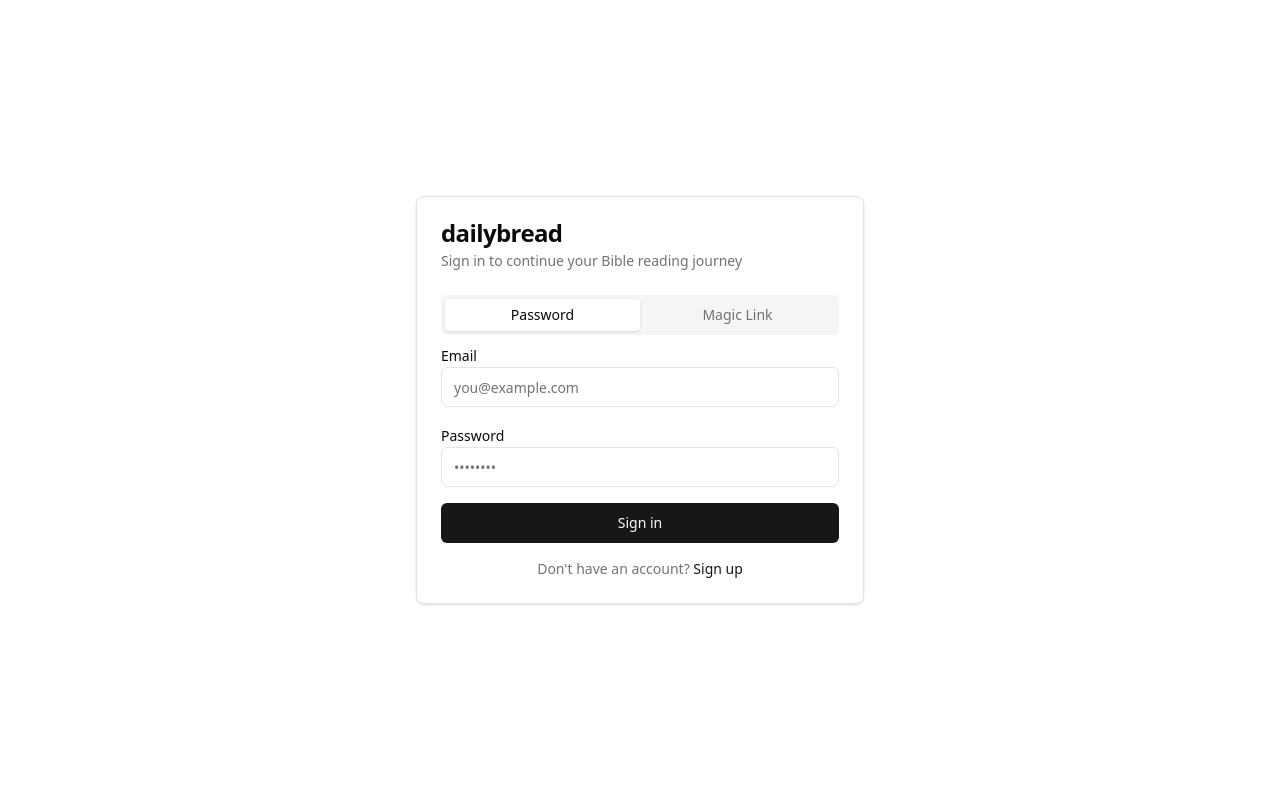
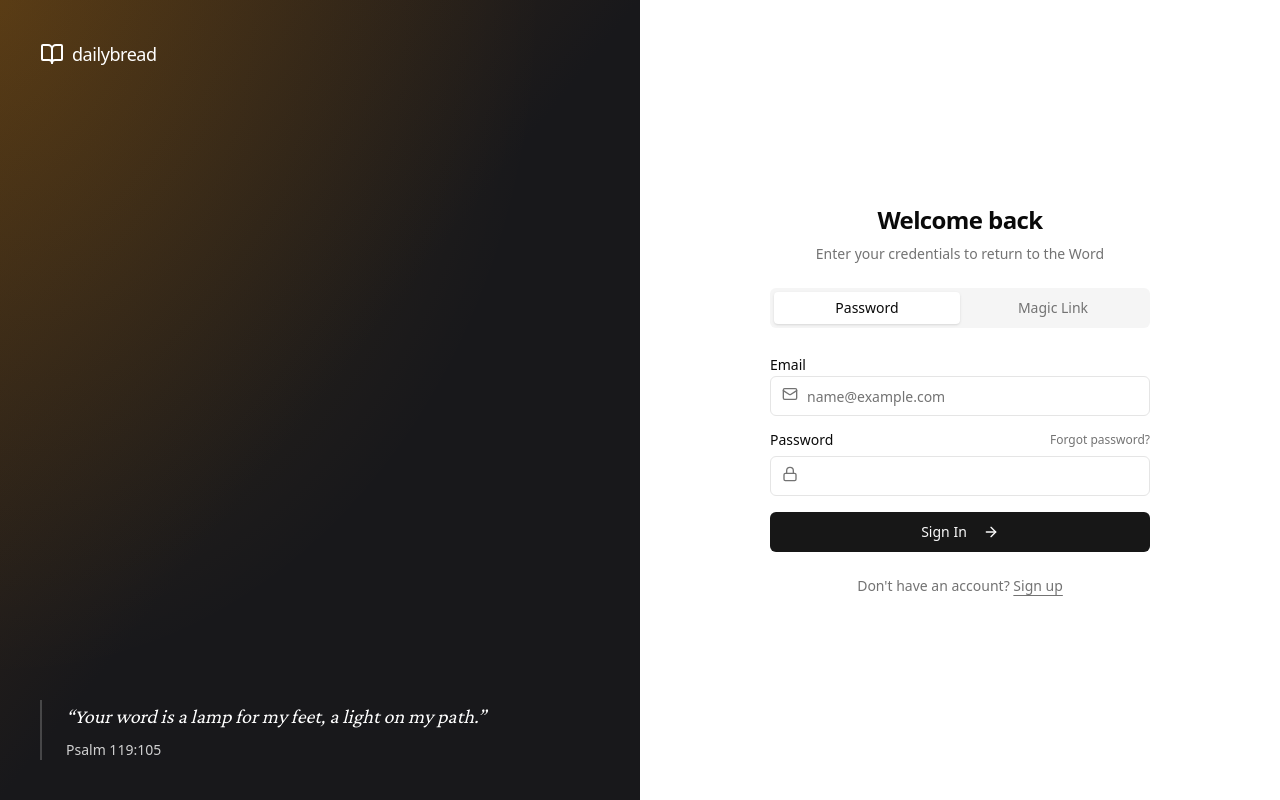
Before and after one commit to lukemoderwell/dailybread, a Next.js app: page /login in a window 1280 px wide. Built offline with nearby package versions, Linux system fonts and the light colour scheme; no server answers.

Commit message:
v0.32: login styling

```diff
--- /dev/null
+++ b/app/(auth)/layout.tsx
@@ -0,0 +1,49 @@
+import Link from 'next/link';
+import { BookOpen } from 'lucide-react';
+
+export default function AuthLayout({
+  children,
+}: {
+  children: React.ReactNode;
+}) {
+  return (
+    <div className="container relative h-screen flex-col items-center justify-center grid lg:max-w-none lg:grid-cols-2 lg:px-0">
+      <div className="relative hidden h-full flex-col bg-muted p-10 text-white dark:border-r lg:flex">
+        <div className="absolute inset-0 bg-zinc-900" />
+        {/* Gradient overlay */}
+        <div
+          className="absolute inset-0"
+          style={{
+            background: 'linear-gradient(to bottom right, rgba(217, 119, 6, 0.2), rgba(24, 24, 27, 0.4), rgba(24, 24, 27, 0.9))'
+          }}
+        />
+        <div
+          className="absolute inset-0"
+          style={{
+            background: 'radial-gradient(ellipse at top left, rgba(245, 158, 11, 0.15), transparent 60%)'
+          }}
+        />
+
+        <div className="relative z-20 flex items-center text-lg font-medium tracking-tight">
+          <BookOpen className="mr-2 h-6 w-6" />
+          dailybread
+        </div>
+        <div className="relative z-20 mt-auto">
+          <blockquote className="space-y-2 border-l-2 border-white/20 pl-6">
+            <p className="text-xl italic leading-relaxed font-(family-name:--font-crimson)">
+              &ldquo;Your word is a lamp for my feet, a light on my path.&rdquo;
+            </p>
+            <footer className="text-sm font-medium opacity-80">
+              Psalm 119:105
+            </footer>
+          </blockquote>
+        </div>
+      </div>
+      <div className="p-4 lg:p-8">
+        <div className="mx-auto flex w-full flex-col justify-center space-y-6 sm:w-[380px]">
+          {children}
+        </div>
+      </div>
+    </div>
+  );
+}
--- a/app/(auth)/login/page.tsx
+++ b/app/(auth)/login/page.tsx
@@ -6,16 +6,10 @@ import { createSupabaseBrowserClient } from '@/lib/supabase/client';
 import { Button } from '@/components/ui/button';
 import { Input } from '@/components/ui/input';
 import { Label } from '@/components/ui/label';
-import {
-  Card,
-  CardContent,
-  CardDescription,
-  CardHeader,
-  CardTitle,
-} from '@/components/ui/card';
 import { Tabs, TabsContent, TabsList, TabsTrigger } from '@/components/ui/tabs';
 import { toast } from 'sonner';
 import Link from 'next/link';
+import { Loader2, BookOpen, Mail, Lock, ArrowRight } from 'lucide-react';
 
 export default function LoginPage() {
   const router = useRouter();
@@ -81,17 +75,20 @@ export default function LoginPage() {
   };
 
   return (
-    <div className="flex min-h-screen items-center justify-center p-4">
-      <Card className="w-full max-w-md">
-        <CardHeader>
-          <CardTitle>dailybread</CardTitle>
-          <CardDescription>
-            Sign in to continue your Bible reading journey
-          </CardDescription>
-        </CardHeader>
-        <CardContent>
+    <>
+      <div className="flex flex-col space-y-2 text-center items-center">
+        <div className="flex h-10 w-10 items-center justify-center rounded-lg bg-primary/10 lg:hidden">
+          <BookOpen className="h-6 w-6 text-primary" />
+        </div>
+        <h1 className="text-2xl font-bold tracking-tight">
+          Welcome back
+        </h1>
+        <p className="text-sm text-muted-foreground">
+          Enter your credentials to return to the Word
+        </p>
+      </div>
       <Tabs defaultValue="password" className="w-full">
-            <TabsList className="grid w-full grid-cols-2">
+        <TabsList className="grid w-full grid-cols-2 mb-6">
           <TabsTrigger value="password">Password</TabsTrigger>
           <TabsTrigger value="magic">Magic Link</TabsTrigger>
         </TabsList>
@@ -100,37 +97,53 @@ export default function LoginPage() {
           <form onSubmit={handlePasswordSignIn} className="space-y-4">
             <div className="space-y-2">
               <Label htmlFor="password-email">Email</Label>
+              <div className="relative">
+                <Mail className="absolute left-3 top-2.5 h-4 w-4 text-muted-foreground" />
                 <Input
                   id="password-email"
                   type="email"
-                    placeholder="you@example.com"
+                  placeholder="name@example.com"
                   value={email}
                   onChange={(e) => setEmail(e.target.value)}
+                  className="pl-9"
+                  required
+                  disabled={isLoading}
+                  autoCapitalize="none"
+                  autoComplete="email"
+                  autoCorrect="off"
+                />
+              </div>
+            </div>
+            <div className="space-y-2">
+              <div className="flex items-center justify-between">
+                <Label htmlFor="password">Password</Label>
+                <Link
+                  href="/forgot-password"
+                  className="text-xs text-muted-foreground hover:text-primary hover:underline"
+                >
+                  Forgot password?
+                </Link>
+              </div>
+              <div className="relative">
+                <Lock className="absolute left-3 top-2.5 h-4 w-4 text-muted-foreground" />
+                <Input
+                  id="password"
+                  type="password"
+                  value={password}
+                  onChange={(e) => setPassword(e.target.value)}
+                  className="pl-9"
                   required
                   disabled={isLoading}
                 />
               </div>
-                <div className="space-y-2">
-                  <Label htmlFor="password">Password</Label>
-                  <Input
-                    id="password"
-                    type="password"
-                    placeholder="••••••••"
-                    value={password}
-                    onChange={(e) => setPassword(e.target.value)}
-                    required
-                    disabled={isLoading}
-                  />
             </div>
-                <Button type="submit" className="w-full" disabled={isLoading}>
-                  {isLoading ? 'Signing in...' : 'Sign in'}
+            <Button type="submit" className="w-full group" disabled={isLoading}>
+              {isLoading && (
+                <Loader2 className="mr-2 h-4 w-4 animate-spin" />
+              )}
+              Sign In
+              {!isLoading && <ArrowRight className="ml-2 h-4 w-4 transition-transform group-hover:translate-x-1" />}
             </Button>
-                <div className="text-center text-sm">
-                  <span className="text-muted-foreground">Don&apos;t have an account? </span>
-                  <Link href="/signup" className="text-primary hover:underline">
-                    Sign up
-                  </Link>
-                </div>
           </form>
         </TabsContent>
 
@@ -138,27 +151,45 @@ export default function LoginPage() {
           <form onSubmit={handleMagicLink} className="space-y-4">
             <div className="space-y-2">
               <Label htmlFor="magic-email">Email</Label>
+              <div className="relative">
+                <Mail className="absolute left-3 top-2.5 h-4 w-4 text-muted-foreground" />
                 <Input
                   id="magic-email"
                   type="email"
-                    placeholder="you@example.com"
+                  placeholder="name@example.com"
                   value={email}
                   onChange={(e) => setEmail(e.target.value)}
+                  className="pl-9"
                   required
                   disabled={isLoading}
+                  autoCapitalize="none"
+                  autoComplete="email"
+                  autoCorrect="off"
                 />
               </div>
+            </div>
             <Button type="submit" className="w-full" disabled={isLoading}>
-                  {isLoading ? 'Sending...' : 'Send magic link'}
+              {isLoading && (
+                <Loader2 className="mr-2 h-4 w-4 animate-spin" />
+              )}
+              Send Magic Link
             </Button>
-                <p className="text-xs text-center text-muted-foreground">
-                  We&apos;ll email you a link to sign in instantly
+            <p className="px-8 text-center text-xs text-muted-foreground">
+              We&apos;ll email you a link to sign in instantly.
             </p>
           </form>
         </TabsContent>
       </Tabs>
-        </CardContent>
-      </Card>
-    </div>
+
+      <p className="px-8 text-center text-sm text-muted-foreground">
+        Don&apos;t have an account?{' '}
+        <Link
+          href="/signup"
+          className="font-medium underline underline-offset-4 hover:text-primary transition-colors"
+        >
+          Sign up
+        </Link>
+      </p>
+    </>
   );
 }
--- a/app/(auth)/signup/page.tsx
+++ b/app/(auth)/signup/page.tsx
@@ -6,31 +6,19 @@ import { createSupabaseBrowserClient } from '@/lib/supabase/client';
 import { Button } from '@/components/ui/button';
 import { Input } from '@/components/ui/input';
 import { Label } from '@/components/ui/label';
-import {
-  Card,
-  CardContent,
-  CardDescription,
-  CardHeader,
-  CardTitle,
-} from '@/components/ui/card';
 import { toast } from 'sonner';
 import Link from 'next/link';
+import { Loader2, BookOpen, Mail, Lock, ArrowRight } from 'lucide-react';
 
 export default function SignupPage() {
   const router = useRouter();
   const [email, setEmail] = useState('');
   const [password, setPassword] = useState('');
-  const [confirmPassword, setConfirmPassword] = useState('');
   const [isLoading, setIsLoading] = useState(false);
   const supabase = createSupabaseBrowserClient();
 
   const handleSignup = async (e: React.FormEvent) => {
     e.preventDefault();
-
-    if (password !== confirmPassword) {
-      toast.error('Passwords do not match');
-      return;
-    }
 
     if (password.length < 6) {
       toast.error('Password must be at least 6 characters');
@@ -68,66 +56,73 @@ export default function SignupPage() {
   };
 
   return (
-    <div className="flex min-h-screen items-center justify-center p-4">
-      <Card className="w-full max-w-md">
-        <CardHeader>
-          <CardTitle>Create an account</CardTitle>
-          <CardDescription>
-            Start your daily Bible reading journey
-          </CardDescription>
-        </CardHeader>
-        <CardContent>
+    <>
+      <div className="flex flex-col space-y-2 text-center items-center">
+        <div className="flex h-10 w-10 items-center justify-center rounded-lg bg-primary/10 lg:hidden">
+          <BookOpen className="h-6 w-6 text-primary" />
+        </div>
+        <h1 className="text-2xl font-bold tracking-tight">
+          Create an account
+        </h1>
+        <p className="text-sm text-muted-foreground">
+          Enter your email below to begin your journey
+        </p>
+      </div>
+
       <form onSubmit={handleSignup} className="space-y-4">
         <div className="space-y-2">
           <Label htmlFor="email">Email</Label>
+          <div className="relative">
+            <Mail className="absolute left-3 top-2.5 h-4 w-4 text-muted-foreground" />
             <Input
               id="email"
               type="email"
-                placeholder="you@example.com"
+              placeholder="name@example.com"
               value={email}
               onChange={(e) => setEmail(e.target.value)}
+              className="pl-9"
               required
               disabled={isLoading}
+              autoCapitalize="none"
+              autoComplete="email"
+              autoCorrect="off"
             />
+          </div>
         </div>
         <div className="space-y-2">
           <Label htmlFor="password">Password</Label>
+          <div className="relative">
+            <Lock className="absolute left-3 top-2.5 h-4 w-4 text-muted-foreground" />
             <Input
               id="password"
               type="password"
-                placeholder="••••••••"
               value={password}
               onChange={(e) => setPassword(e.target.value)}
+              className="pl-9"
               required
               disabled={isLoading}
               minLength={6}
             />
           </div>
-            <div className="space-y-2">
-              <Label htmlFor="confirm-password">Confirm Password</Label>
-              <Input
-                id="confirm-password"
-                type="password"
-                placeholder="••••••••"
-                value={confirmPassword}
-                onChange={(e) => setConfirmPassword(e.target.value)}
-                required
-                disabled={isLoading}
-                minLength={6}
-              />
         </div>
-            <Button type="submit" className="w-full" disabled={isLoading}>
-              {isLoading ? 'Creating account...' : 'Sign up'}
+        <Button type="submit" className="w-full group" disabled={isLoading}>
+          {isLoading && (
+            <Loader2 className="mr-2 h-4 w-4 animate-spin" />
+          )}
+          Create Account
+          {!isLoading && <ArrowRight className="ml-2 h-4 w-4 transition-transform group-hover:translate-x-1" />}
         </Button>
-            <div className="text-center text-sm">
-              <span className="text-muted-foreground">Already have an account? </span>
-              <Link href="/login" className="text-primary hover:underline">
+      </form>
+
+      <p className="px-8 text-center text-sm text-muted-foreground">
+        Already have an account?{' '}
+        <Link
+          href="/login"
+          className="font-medium underline underline-offset-4 hover:text-primary transition-colors"
+        >
           Sign in
         </Link>
-            </div>
-          </form>
-        </CardContent>
-      </Card>
-    </div>
+      </p>
+    </>
   );
 }
```
Lines whose indentation alone changed are shown as unchanged.
